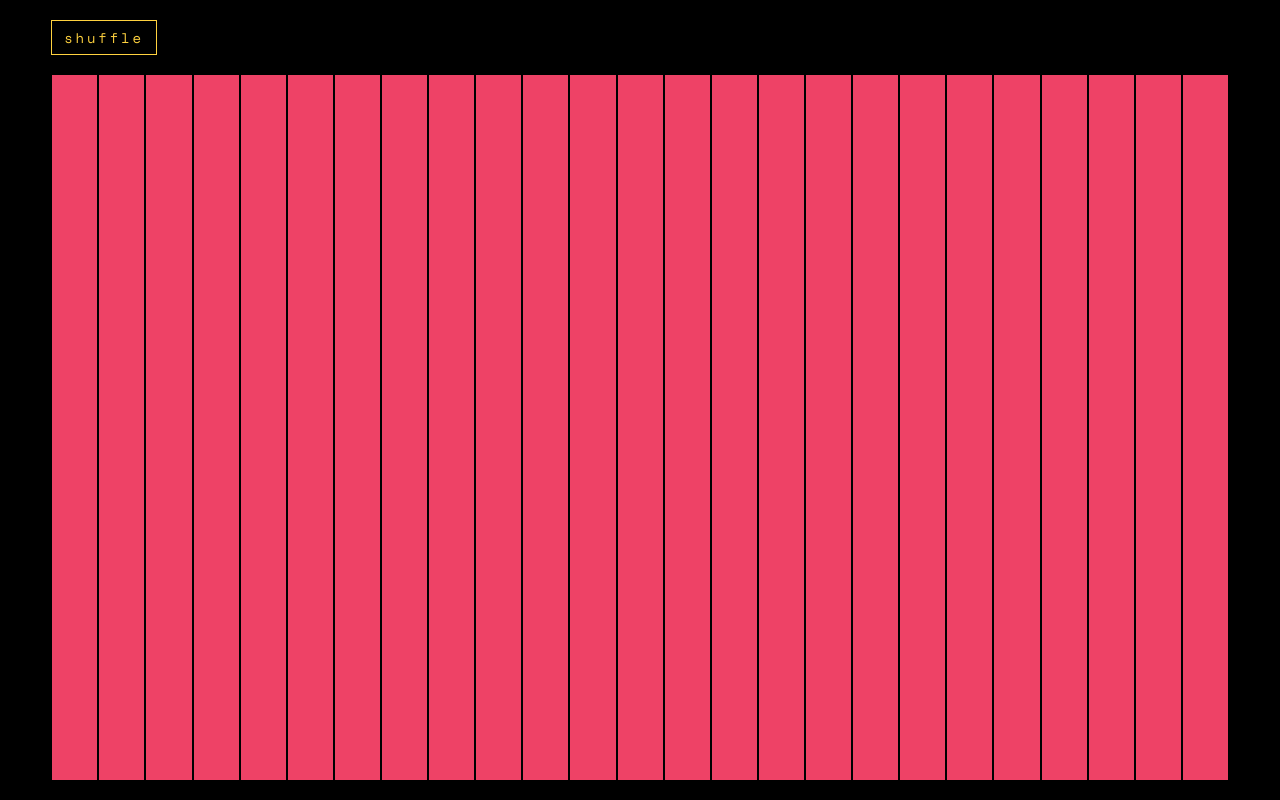
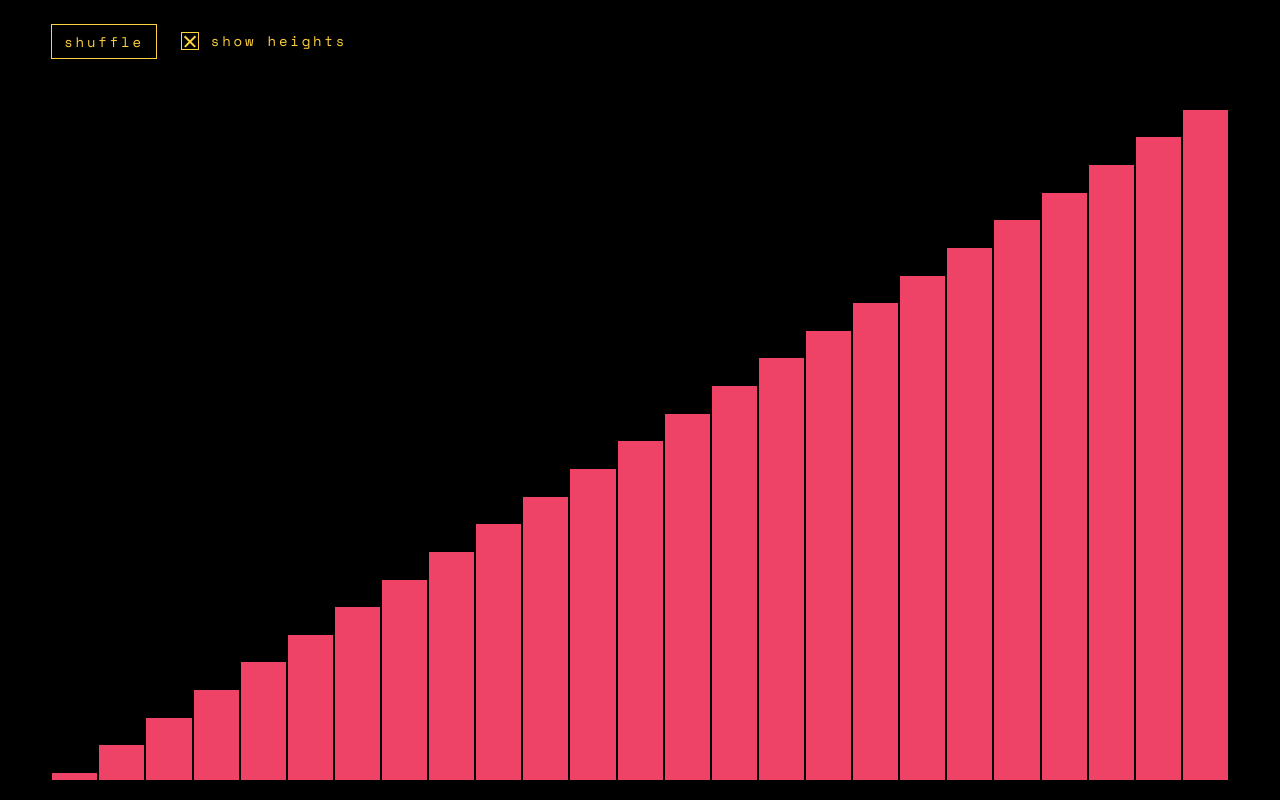
Before and after one commit to tohanian/javascript-sorting-algorithms, a Vue app in the folder sorting-demo/: page / in a window 1280 px wide. Built offline with nearby package versions, Linux system fonts and the light colour scheme.

Commit message:
Add height scaling in visualization

```diff
--- a/sorting-demo/package.json
+++ b/sorting-demo/package.json
@@ -9,6 +9,7 @@
   },
   "dependencies": {
     "core-js": "^2.6.5",
+    "d3-scale": "^3.1.0",
     "vue": "^2.6.10",
     "vue-router": "^3.0.3"
   },
--- a/sorting-demo/src/components/Button.vue
+++ b/sorting-demo/src/components/Button.vue
@@ -11,24 +11,23 @@
 
 <script>
 export default {
-
-}
+  name: 'Button',
+};
 </script>
 
 <style lang="scss" scoped>
+@import '../styles/mixins.scss';
+
 .button {
+  @include ui-element;
   padding: 6px 12px;
   background: none;
   border: 1px solid #FFD23F;
-  color: #FFD23F;
   border-radius: 0;
   outline: none;
   box-shadow: none;
   cursor: pointer;
   font-family: 'Space Mono', monospace;
-  text-transform: lowercase;
-  font-size: 14px;
-  letter-spacing: .2em;
   .button-content {
     position: relative;
     .button-text {
--- a/sorting-demo/src/components/SortOptions.vue
+++ b/sorting-demo/src/components/SortOptions.vue
@@ -1,6 +1,7 @@
 <template>
   <div class="sort-options">
-    <div>
+    <div class="ui-row">
+      <div class="ui-item">
         <Button
           class="shuffle-button"
           @click="$emit('shuffle')"
@@ -8,14 +9,38 @@
           Shuffle
         </Button>
       </div>
+      <div class="ui-item">
+        <Checkbox text="Show Heights" :value="showHeights" @click="$emit('showHeights')" />
+      </div>
+    </div>
   </div>
 </template>
 
 <script>
 import Button from './Button.vue';
+import Checkbox from './Checkbox.vue';
 
 export default {
   name: 'SortOptions',
-  components: { Button },
+  components: { Button, Checkbox },
+  props: {
+    showHeights: {
+      type: Boolean,
+      default: false,
+    },
+  },
+};
+</script>
+
+<style lang="scss" scoped>
+.sort-options {
+  .ui-row {
+    display: flex;
+    margin: 0 -12px;
+    align-items: center;
+    .ui-item {
+      margin: 0 12px;
     }
-</script>
+  }
+}
+</style>
--- a/sorting-demo/src/components/SortVis.vue
+++ b/sorting-demo/src/components/SortVis.vue
@@ -4,6 +4,7 @@
       class="sort-item"
       v-for="item in collection"
       :key="item.value"
+      :style="{ height: `${showHeights ? item.height : '100'}%`}"
     />
   </div>
 </template>
@@ -16,6 +17,10 @@ export default {
       type: Array,
       required: true,
     },
+    showHeights: {
+      type: Boolean,
+      default: true,
+    },
   },
 };
 </script>
@@ -25,8 +30,8 @@ export default {
   width: 100%;
   height: 100%;
   display: flex;
+  align-items: flex-end;
   .sort-item {
-    height: 100%;
     flex-basis: 100%;
     background: #EE4266;
     margin: 0 1px;
--- /dev/null
+++ b/sorting-demo/src/styles/mixins.scss
@@ -0,0 +1,6 @@
+@mixin ui-element {
+  color: #FFD23F;
+  font-size: 14px;
+  text-transform: lowercase;
+  letter-spacing: .2em;
+}
--- a/sorting-demo/src/views/Home.vue
+++ b/sorting-demo/src/views/Home.vue
@@ -2,16 +2,19 @@
   <div class="home">
     <div class="sorting-options-wrapper">
       <SortOptions
+        :showHeights="showHeights"
         @shuffle="onShuffle"
+        @showHeights="onShowHeights"
       />
     </div>
     <div class="sorting-vis-wrapper">
-      <SortVis :collection="collection" />
+      <SortVis :collection="collection" :showHeights="showHeights" />
     </div>
   </div>
 </template>
 
 <script>
+import { scaleLinear } from 'd3-scale';
 import SortVis from '../components/SortVis.vue';
 import SortOptions from '../components/SortOptions.vue';
 
@@ -25,7 +28,13 @@ export default {
     return {
       collection: [],
       numOfElements: 25,
+      showHeights: true,
     };
+  },
+  computed: {
+    heightScale() {
+      return scaleLinear().domain([0, this.numOfElements]).range([1, 100]);
+    },
   },
   created() {
     this.collection = this.initializeCollection();
@@ -34,7 +43,11 @@ export default {
     initializeCollection() {
       const collection = [];
       for (let i = 0; i < this.numOfElements; i += 1) {
-        collection.push({ value: i, flag: 'none' });
+        collection.push({
+          value: i,
+          flag: 'none',
+          height: this.heightScale(i),
+        });
       }
       return collection;
     },
@@ -47,6 +60,9 @@ export default {
         [collection[i], collection[j]] = [collection[j], collection[i]];
       }
       return collection;
+    },
+    onShowHeights() {
+      this.showHeights = !this.showHeights;
     },
   },
 };
```
Also changed, not shown: 1 other file (tests, documents, lock files or other folders). Lines whose indentation alone changed are shown as unchanged.
